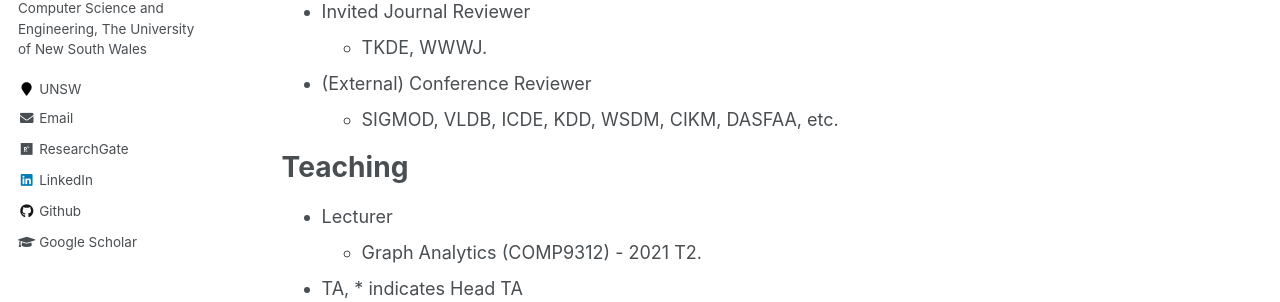
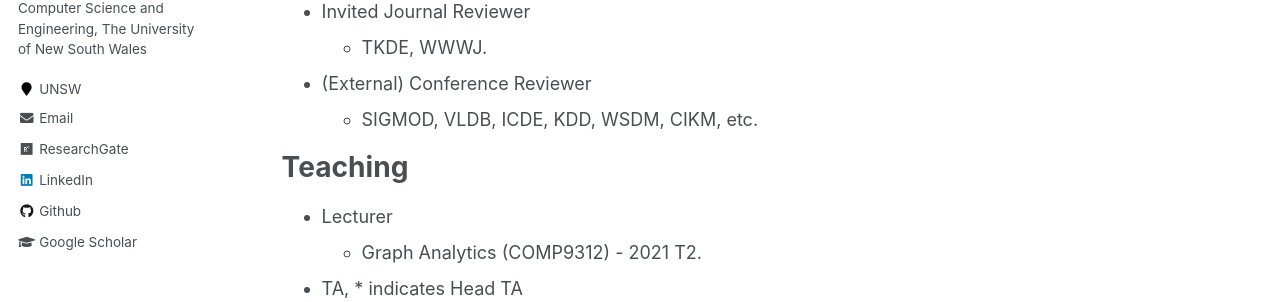
Before and after one commit to cs-kaiwang/cs-kaiwang.github.io, a Jekyll site: the page built from _pages/about.md, in a window 1280 px wide and 900 px high, scrolled down 1555 px. Shown: the part 249-551 px from the top of the window. Built offline with Jekyll 4.4.1, drawn with Linux system fonts in a browser that asks for light colours.

Commit message:
Update about.md

```diff
--- a/_pages/about.md
+++ b/_pages/about.md
@@ -44,7 +44,7 @@ Academic Services
   - TKDE, WWWJ.
 
 - (External) Conference Reviewer
-  - SIGMOD, VLDB, ICDE, KDD, WSDM, CIKM, DASFAA, etc.
+  - SIGMOD, VLDB, ICDE, KDD, WSDM, CIKM, etc.
 
 
 Teaching
```
